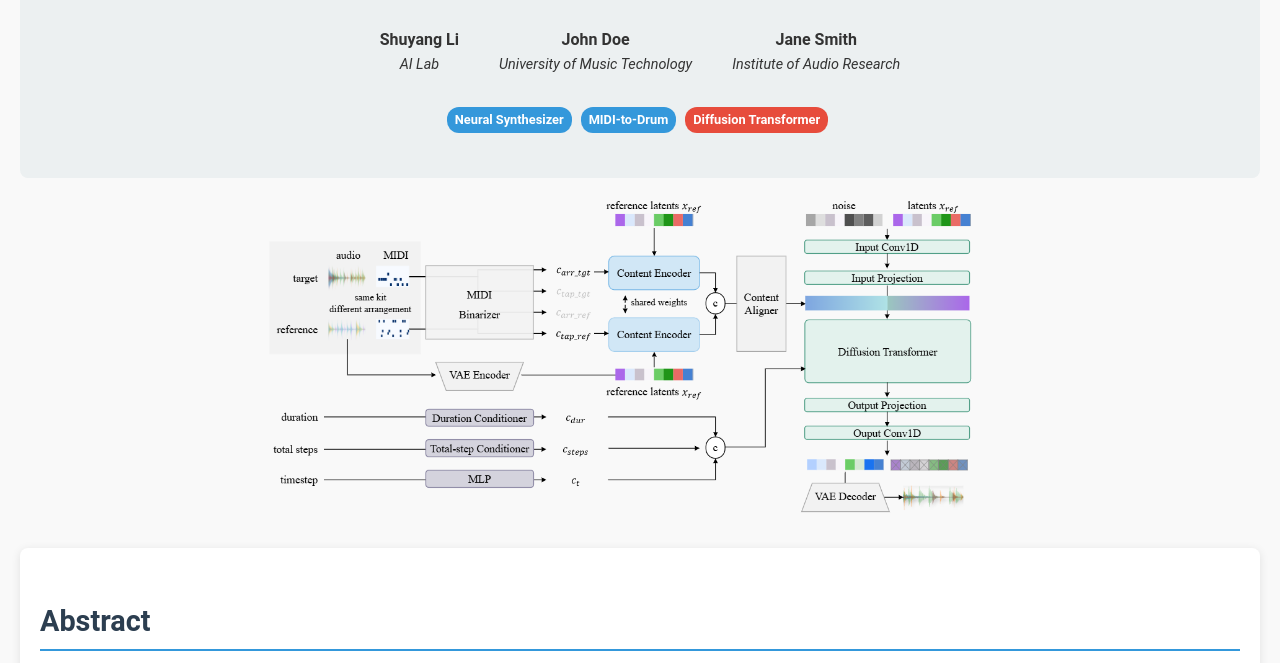
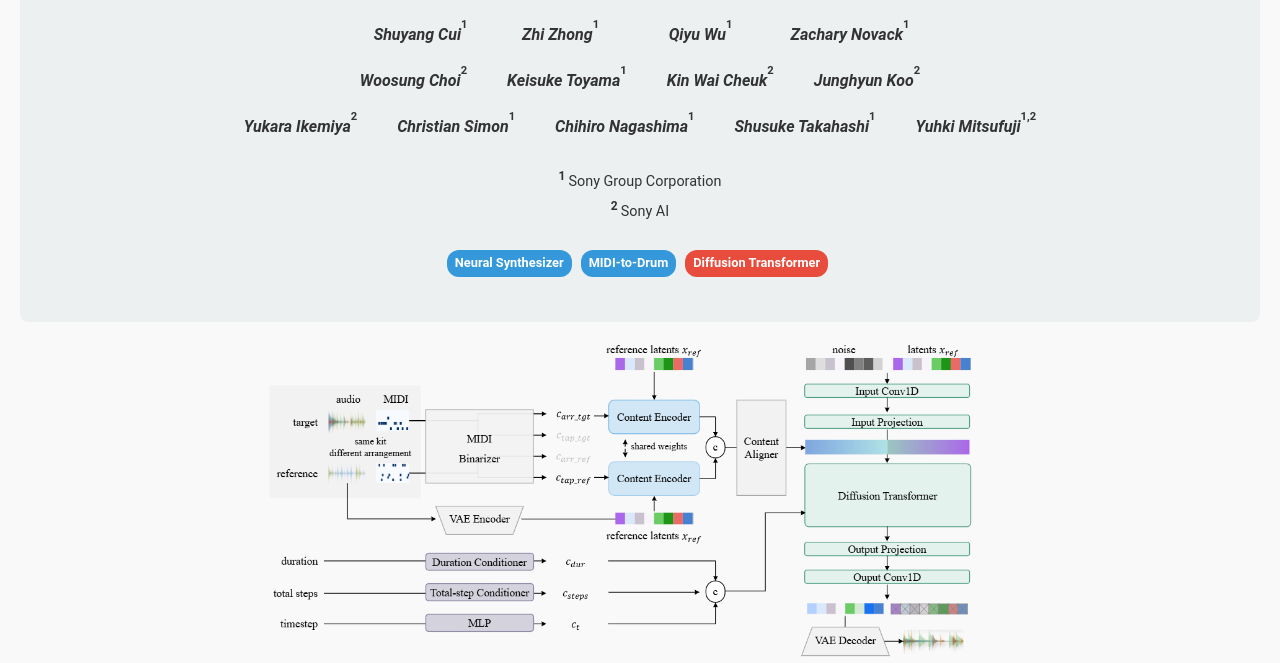
Before and after one commit to ik4sumii/break-the-beat, a plain HTML site: page index.html in a window 1280 px wide. Shown: the part 127-790 px from the top of the page. Drawn offline with Linux system fonts and the light colour scheme.

Commit message:
Update index.html: Revise author section layout and styling for improved readability

```diff
--- a/index.html
+++ b/index.html
@@ -59,26 +59,54 @@
             margin: 20px 0 10px;
         }
 
-        .authors {
-            display: flex;
-            flex-wrap: wrap;
-            justify-content: center;
-            gap: 20px;
+        .authors-container {
             margin: 20px 0;
         }
 
+        .authors-row {
+            display: flex;
+            justify-content: center;
+            gap: 20px;
+            margin-bottom: 10px;
+        }
+
         .author {
-            padding: 10px;
+            padding: 5px 10px;
             text-align: center;
+            min-width: 120px;
         }
 
         .author-name {
             font-weight: bold;
         }
 
+        .author-name i {
+            font-style: italic;
+        }
+
+        .author-name sup {
+            font-size: 0.7em;
+            position: relative;
+            top: -0.5em;
+            font-weight: bold;
+        }
+
+        .affiliations {
+            display: flex;
+            flex-direction: column;
+            align-items: center;
+            margin: 10px 0 25px;
+            text-align: center;
+        }
+
         .affiliation {
-            font-style: italic;
+            margin: 2px 0;
             font-size: 0.9rem;
+        }
+
+        .affiliation sup {
+            font-weight: bold;
+            margin-right: 3px;
         }
 
         .banner {
@@ -213,20 +241,60 @@
     <header>
         <h1>Break-the-Beat! Controllable MIDI-to-Drum Audio Synthesis</h1>
 
-        <div class="authors">
+    <div class="authors-container">
+        <div class="authors-row">
             <div class="author">
-                <div class="author-name">Shuyang Li</div>
-                <div class="affiliation">AI Lab</div>
+                <div class="author-name"><i>Shuyang Cui</i><sup>1</sup></div>
             </div>
             <div class="author">
-                <div class="author-name">John Doe</div>
-                <div class="affiliation">University of Music Technology</div>
+                <div class="author-name"><i>Zhi Zhong</i><sup>1</sup></div>
             </div>
             <div class="author">
-                <div class="author-name">Jane Smith</div>
-                <div class="affiliation">Institute of Audio Research</div>
+                <div class="author-name"><i>Qiyu Wu</i><sup>1</sup></div>
+            </div>
+            <div class="author">
+                <div class="author-name"><i>Zachary Novack</i><sup>1</sup></div>
+            </div>
+
+        </div>
+        <div class="authors-row">
+            <div class="author">
+                <div class="author-name"><i>Woosung Choi</i><sup>2</sup></div>
+            </div>
+            <div class="author">
+                <div class="author-name"><i>Keisuke Toyama</i><sup>1</sup></div>
+            </div>
+            <div class="author">
+                <div class="author-name"><i>Kin Wai Cheuk</i><sup>2</sup></div>
+            </div>
+            <div class="author">
+                <div class="author-name"><i>Junghyun Koo</i><sup>2</sup></div>
+            </div>
+
+        </div>
+        <div class="authors-row">
+            <div class="author">
+                <div class="author-name"><i>Yukara Ikemiya</i><sup>2</sup></div>
+            </div>
+            <div class="author">
+                <div class="author-name"><i>Christian Simon</i><sup>1</sup></div>
+            </div>
+            <div class="author">
+                <div class="author-name"><i>Chihiro Nagashima</i><sup>1</sup></div>
+            </div>
+            <div class="author">
+                <div class="author-name"><i>Shusuke Takahashi</i><sup>1</sup></div>
+            </div>
+            <div class="author">
+                <div class="author-name"><i>Yuhki Mitsufuji</i><sup>1,2</sup></div>
             </div>
         </div>
+    </div>
+
+    <div class="affiliations">
+    <div class="affiliation"><sup>1</sup>Sony Group Corporation</div>
+    <div class="affiliation"><sup>2</sup>Sony AI</div>
+    </div>
 
         <div class="tags">
             <span class="label label-primary">Neural Synthesizer</span>
```
